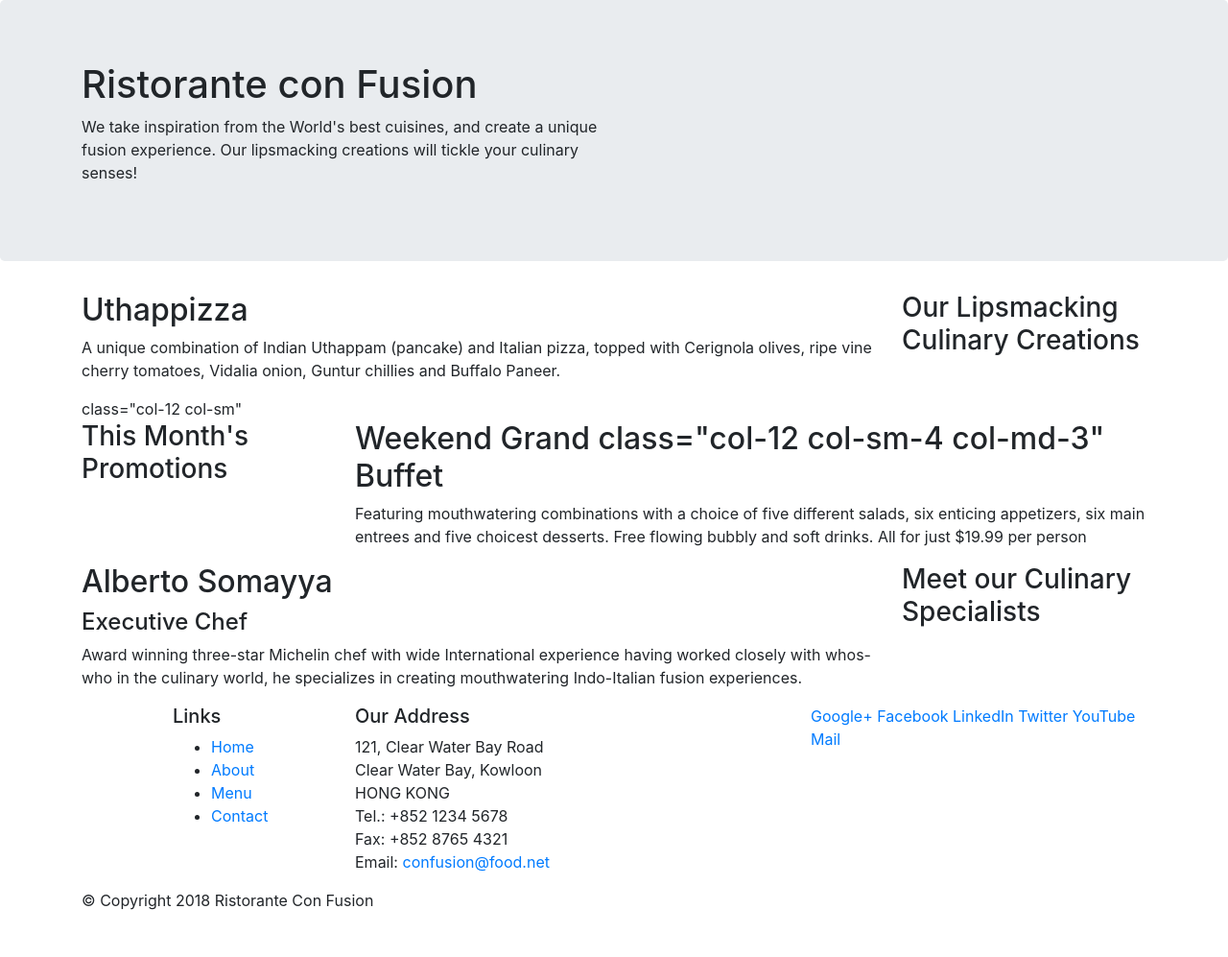
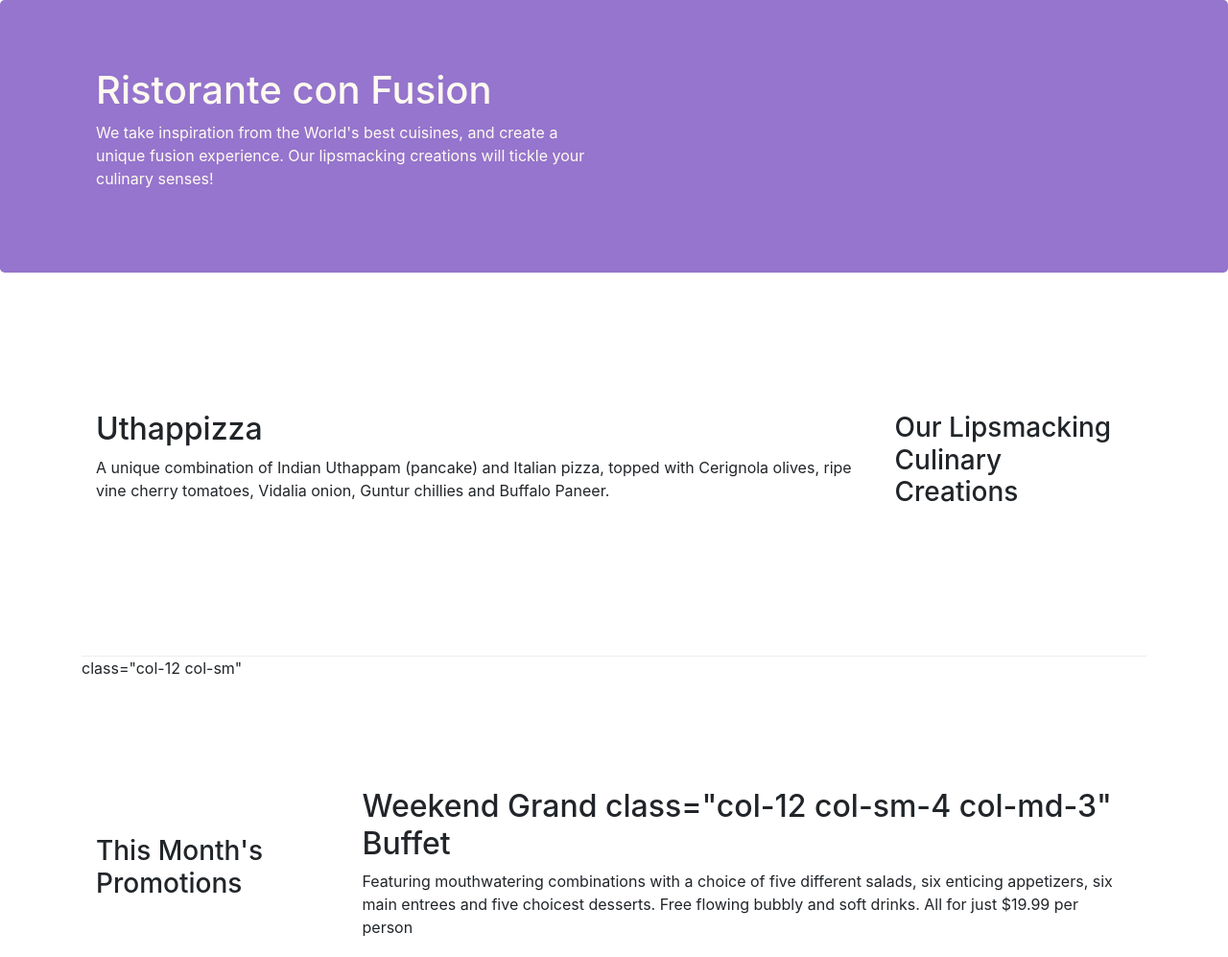
Before and after one commit to ashkings/Initail-Bootstrap-Setup, a website: page index.html in a window 1280 px wide. Shown: the top 997 px of the page at 96% size. Before the commit the page ends 966 px from the top, so only its background shows below. Drawn offline with nearby package versions, Linux system fonts and the light colour scheme.

Commit message:
Bootsrap Grid Part Two

```diff
--- /dev/null
+++ b/css/styles.css
@@ -0,0 +1,30 @@
+.row-header{
+	margin: 0px auto;
+	padding: 0px auto;
+}
+
+.row-content{
+	margin: 0px auto;
+	padding: 50px 0px 50px 0px;
+	border-bottom: 1px ridge;
+	min-height: 400px;
+}
+
+.footer{
+	background-color: #D1C4E9;
+	margin: 0px auto;
+	padding: 20px 0px 20px 0px;
+}
+
+.jumbotron{
+	padding: 70px 30px 70px 30px;
+	margin: 0px auto;
+	background: #9575CD;
+	color: floralwhite;
+}
+
+.address{
+	font-size: 80%;
+	margin: 0px;
+	color: #0f0f0f;
+}
--- a/index.html
+++ b/index.html
@@ -9,6 +9,7 @@
 
     <!-- Bootstrap CSS -->
     <link rel="stylesheet" href="node_modules/bootstrap/dist/css/bootstrap.min.css">
+    <link rel="stylesheet" href="css/styles.css">
     <title>Ristorante Con Fusion</title>
 </head>
 
@@ -16,7 +17,7 @@
 
     <header class="jumbotron">
         <div class="container">
-            <div class="row">
+            <div class="row row-header">
                 <div class="col-12 col-sm-6">
                     <h1>Ristorante con Fusion</h1>
                     <p>We take inspiration from the World's best cuisines, and create a unique fusion experience. Our lipsmacking creations will tickle your culinary senses!</p>
@@ -28,7 +29,7 @@
     </header>
 
     <div class="container">
-        <div class="row">
+        <div class="row row-content align-items-center">
             <div class="col-12 col-sm-4 order-sm-last col-md-3">
                 <h3>Our Lipsmacking Culinary Creations</h3>
             </div>
@@ -39,7 +40,7 @@
         </div> class="col-12 col-sm"
 
 
-        <div class="row">
+        <div class="row row-content align-items-center">
             <div class="col-12 col-sm-4 col-md-3">
                 <h3>This Month's Promotions</h3>
             </div>
@@ -49,7 +50,7 @@
             </div>
         </div>
 
-        <div class="row">
+        <div class="row row-content align-items-center">
             <div class="col-12 col-sm-4 order-sm-last col-md-3">
                 <h3>Meet our Culinary Specialists</h3>
             </div>
@@ -61,12 +62,12 @@
         </div>
     </div>
 
-    <footer>
+    <footer class="footer">
         <div class="container">
             <div class="row">
                 <div class="col-4 offset-1 col-sm-2">
                     <h5>Links</h5>
-                    <ul>
+                    <ul class="list-unstyled">
                         <li><a href="#">Home</a></li>
                         <li><a href="#">About</a></li>
                         <li><a href="#">Menu</a></li>
@@ -84,8 +85,8 @@
 		              Email: <a href="mailto:confusion@food.net">confusion@food.net</a>
 		           </address>
                 </div>
-                <div class="col-12 col-sm-4">
-                    <div>
+                <div class="col-12 col-sm-4 align-self-center">
+                    <div class="text-center">
                         <a href="http://google.com/+">Google+</a>
                         <a href="http://www.facebook.com/profile.php?id=">Facebook</a>
                         <a href="http://www.linkedin.com/in/">LinkedIn</a>
@@ -95,7 +96,7 @@
                     </div>
                 </div>
            </div>
-           <div class="row">
+           <div class="row justify-content-center">
                 <div class="col-auto">
                     <p>© Copyright 2018 Ristorante Con Fusion</p>
                 </div>
```
